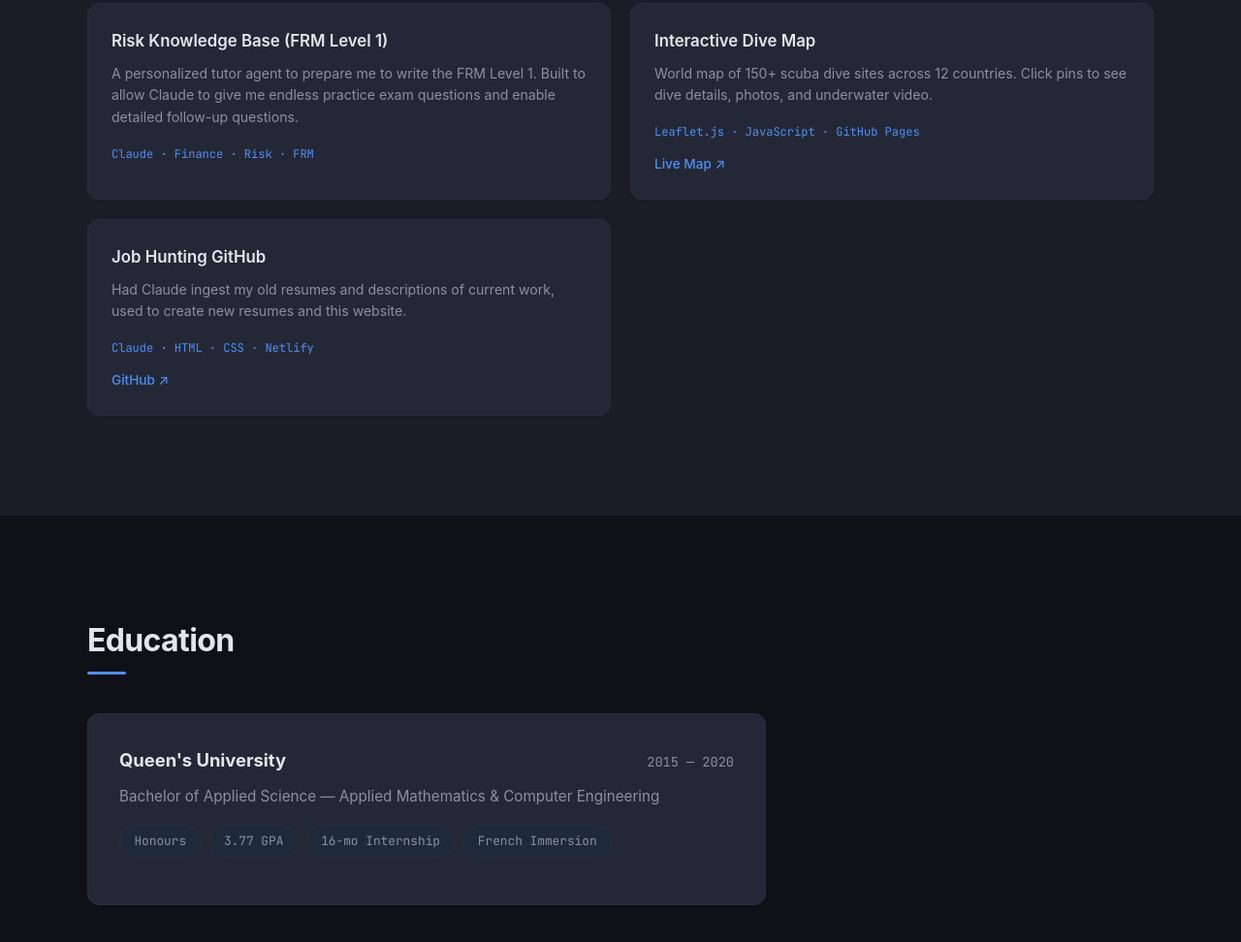
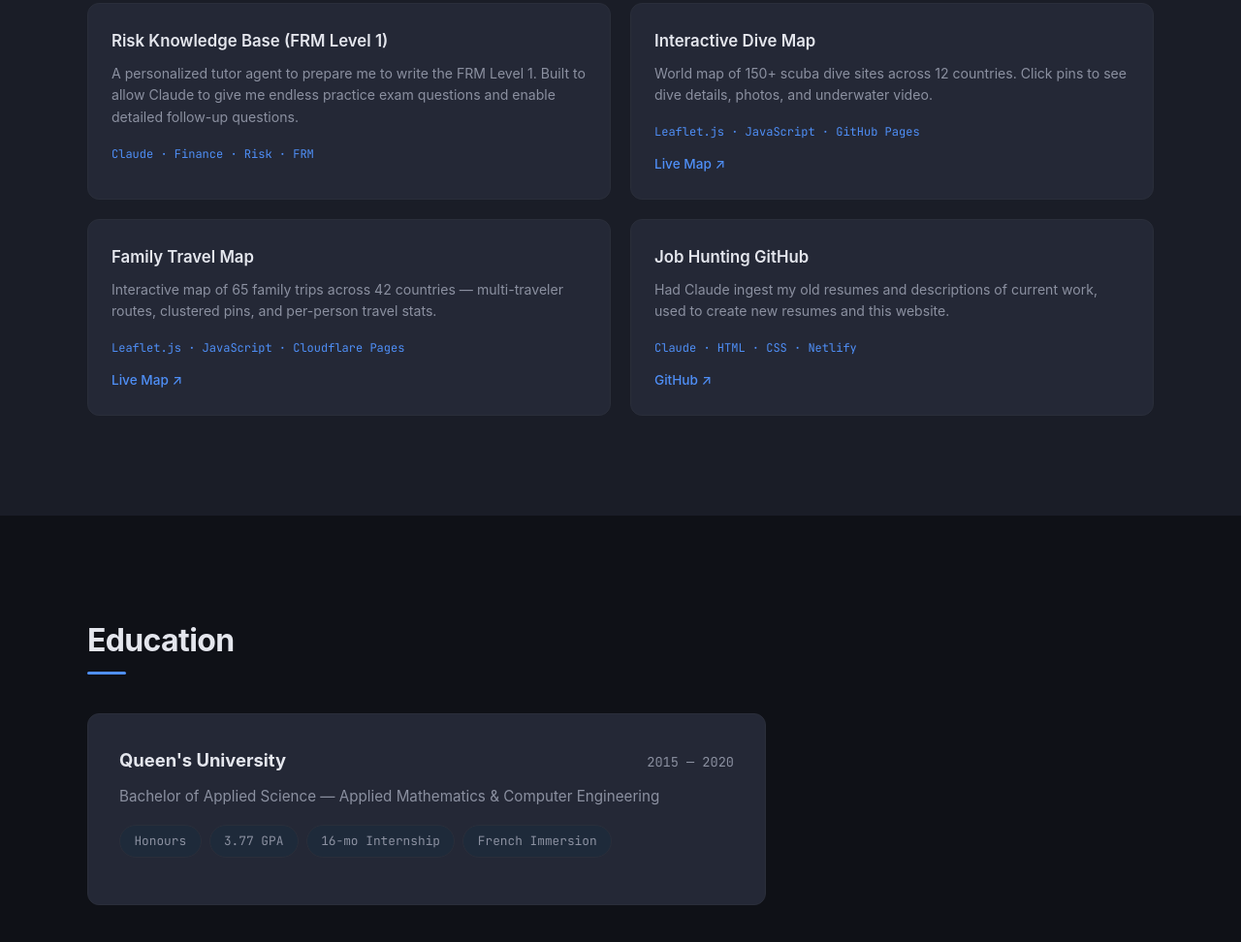
Before and after one commit to ericbackman/ericbackman.github.io, a plain HTML site: page index.html in a window 1280 px wide. Shown: the part 3910-4882 px from the top of the page at 97% size. Drawn offline with Linux system fonts and the light colour scheme.

Commit message:
feat: add Family Travel Map project card
Links the Projects grid to the now-public travels.ericbackman.com map
(65 trips, 42 countries). Mirrors the Dive Map card pattern.

Co-Authored-By: Claude Fable 5 <noreply@anthropic.com>

```diff
--- a/index.html
+++ b/index.html
@@ -259,6 +259,13 @@
           </div>
 
           <div class="project-card fade-in">
+            <h3 class="project-card__title">Family Travel Map</h3>
+            <p class="project-card__desc">Interactive map of 65 family trips across 42 countries &mdash; multi-traveler routes, clustered pins, and per-person travel stats.</p>
+            <span class="project-card__tech mono">Leaflet.js &middot; JavaScript &middot; Cloudflare Pages</span>
+            <a href="https://travels.ericbackman.com" class="project-card__link" target="_blank" rel="noopener">Live Map &nearr;</a>
+          </div>
+
+          <div class="project-card fade-in">
             <h3 class="project-card__title">Job Hunting GitHub</h3>
             <p class="project-card__desc">Had Claude ingest my old resumes and descriptions of current work, used to create new resumes and this website.</p>
             <span class="project-card__tech mono">Claude &middot; HTML &middot; CSS &middot; Netlify</span>
```
